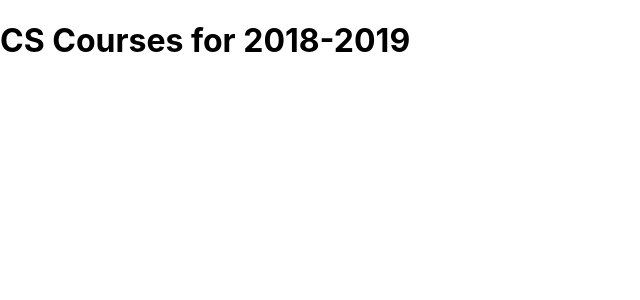
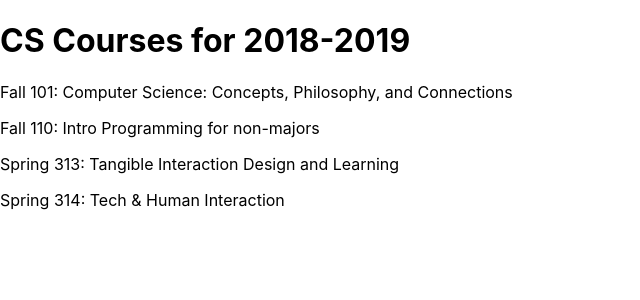
Before and after one commit to dcheung0720/React-Tutorial-497, a React (Create React App) app: page / in a window 1280 px wide. Shown: the top 300 px of the page, without its empty margins (0-640 px from the left). Built offline with nearby package versions, Linux system fonts and the light colour scheme.

Commit message:
banner and courselist components added

```diff
--- a/src/App.js
+++ b/src/App.js
@@ -1,13 +1,46 @@
 import logo from './logo.svg';
 import './App.css';
+import './Components/Banner';
+import './Components/CourseList';
+import Banner from './Components/Banner';
+import CourseList from './Components/CourseList';
 
 const schedule = {
-  title: "CS Courses for 2018-2019"
+  "title": "CS Courses for 2018-2019",
+  "courses": {
+    "F101" : {
+      "term": "Fall",
+      "number": "101",
+      "meets" : "MWF 11:00-11:50",
+      "title" : "Computer Science: Concepts, Philosophy, and Connections"
+    },
+    "F110" : {
+      "term": "Fall",
+      "number": "110",
+      "meets" : "MWF 10:00-10:50",
+      "title" : "Intro Programming for non-majors"
+    },
+    "S313" : {
+      "term": "Spring",
+      "number": "313",
+      "meets" : "TuTh 15:30-16:50",
+      "title" : "Tangible Interaction Design and Learning"
+    },
+    "S314" : {
+      "term": "Spring",
+      "number": "314",
+      "meets" : "TuTh 9:30-10:50",
+      "title" : "Tech & Human Interaction"
+    }
+  }
 };
 
 const App = () =>{
   return(
-  <h1>{schedule.title}</h1>
+    <>
+      {Banner(schedule.title)}
+      {CourseList(schedule.courses)}
+    </>
   );
 }
 
--- /dev/null
+++ b/src/Components/Banner.js
@@ -0,0 +1,6 @@
+
+const Banner = (title)=>(
+    <h1>{title}</h1>
+);
+
+export default Banner;
--- /dev/null
+++ b/src/Components/CourseList.js
@@ -0,0 +1,8 @@
+const CourseList = (list) =>(
+    <div>
+        {Object.entries(list).map(([id, courses]) => <p key = {id}> {courses.term} {courses.number}: {courses.title}</p>)}
+    </div>
+)
+
+
+export default CourseList;
```
